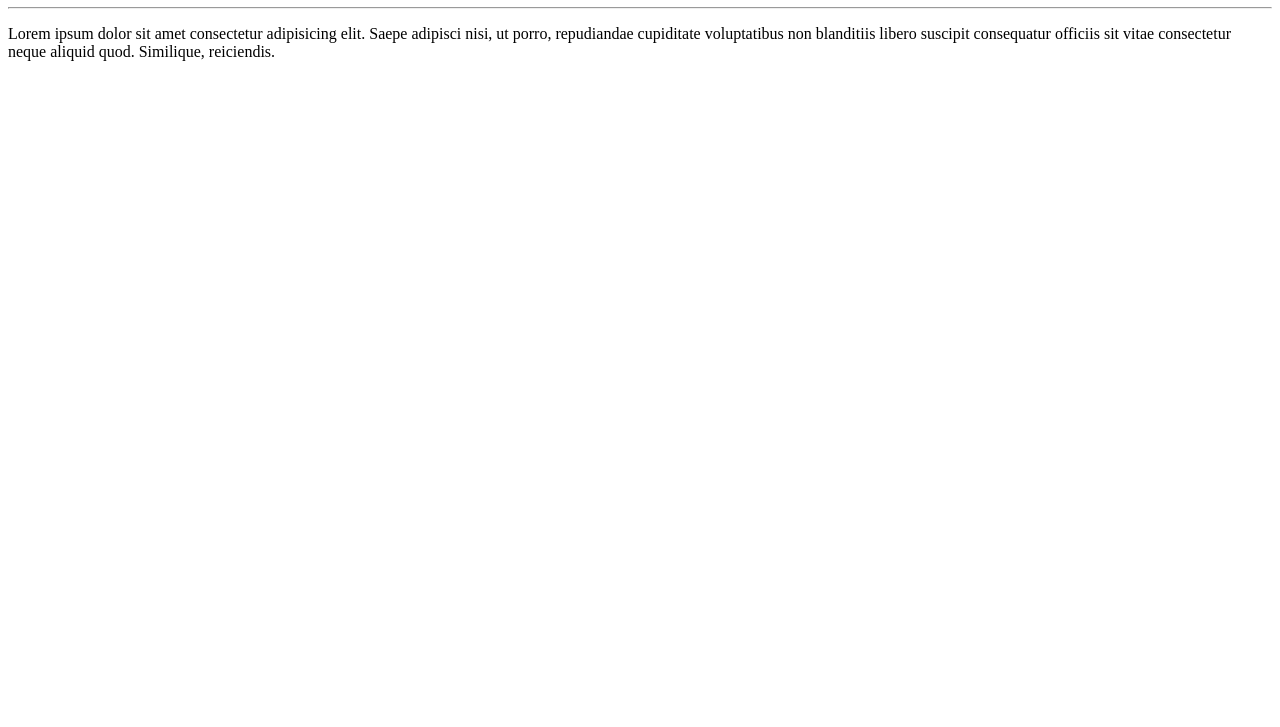
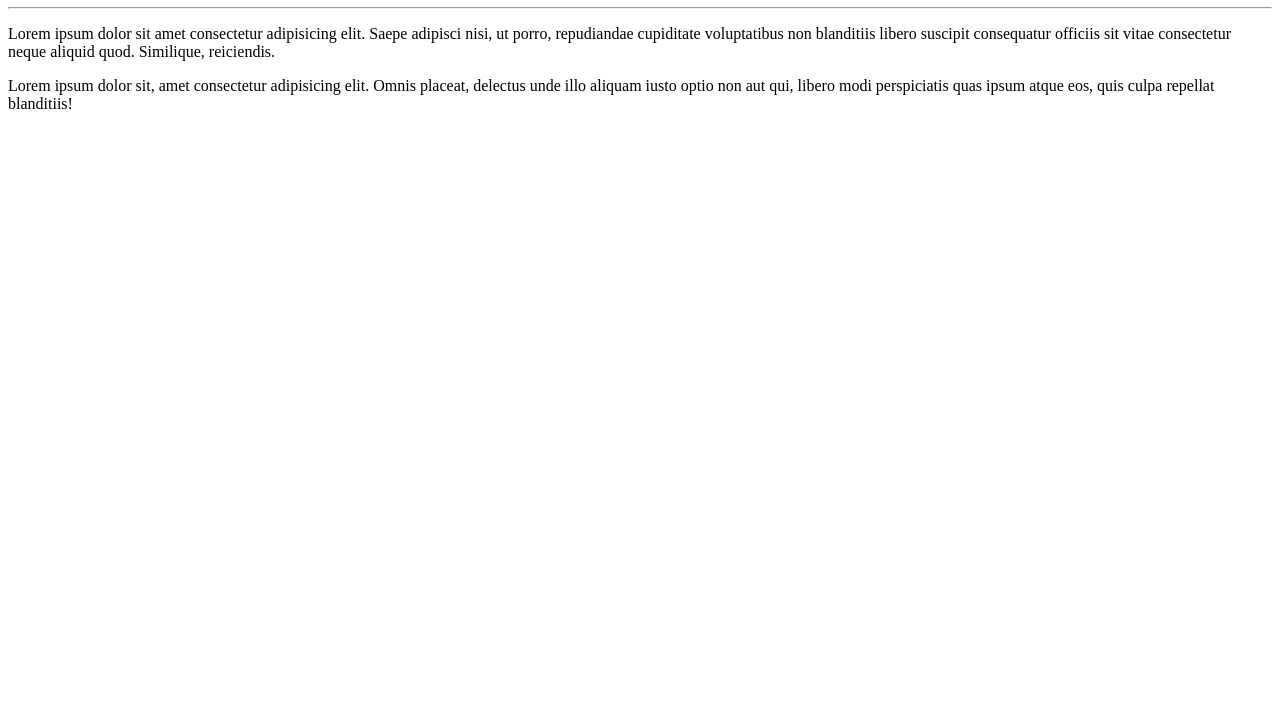
Before and after one commit to poliwantil/Ola-Mundo, a plain HTML site: page site-exemplos/index.html in a window 1280 px wide. Shown: the part 73-800 px from the top of the page. Drawn offline with Linux system fonts and the light colour scheme.

Commit message:
Parágrafo adiionado

```diff
--- a/site-exemplos/index.html
+++ b/site-exemplos/index.html
@@ -10,5 +10,6 @@
     <h1>Olá,Mundo!</h1>
     <hr>
     <p>Lorem ipsum dolor sit amet consectetur adipisicing elit. Saepe adipisci nisi, ut porro, repudiandae cupiditate voluptatibus non blanditiis libero suscipit consequatur officiis sit vitae consectetur neque aliquid quod. Similique, reiciendis.</p>
+    <p>Lorem ipsum dolor sit, amet consectetur adipisicing elit. Omnis placeat, delectus unde illo aliquam iusto optio non aut qui, libero modi perspiciatis quas ipsum atque eos, quis culpa repellat blanditiis!</p>
 </body>
 </html>
```
